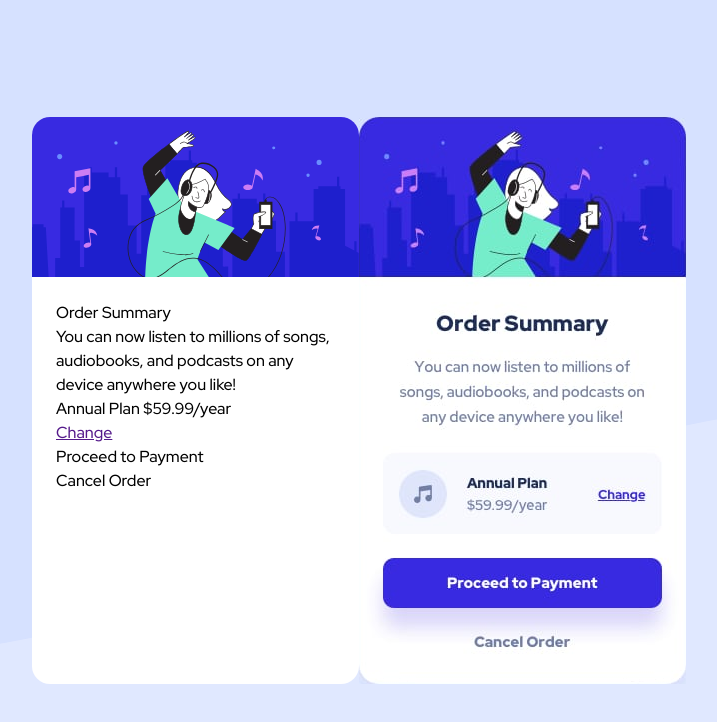
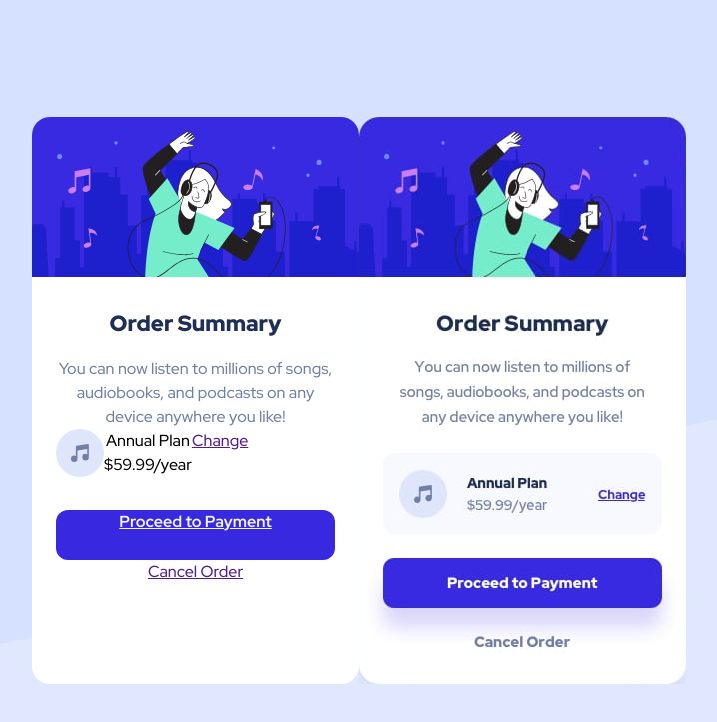
Before and after one commit to joaoprocopio/d6-order-summary, a plain HTML site: page index.html in a window 1280 px wide. Shown: the whole page, without its empty margins (281-998 px from the left). Drawn offline with Linux system fonts and the light colour scheme.

Commit message:
pain started

```diff
--- a/css/style.css
+++ b/css/style.css
@@ -1,17 +1,14 @@
-/* Mobile: 375px
-- Desktop: 1440px */
-
 @import "./reset.css";
 @import url("https://fonts.googleapis.com/css2?family=Red+Hat+Display:wght@500;700;900&display=swap");
 
 /* colors */
 
 :root {
-	--pale_blue: hsl(225, 100%, 94%);
-	--bright_blue: hsl(245, 75%, 52%);
-	--very_pale_blue: hsl(225, 100%, 98%);
-	--desaturated_blue: hsl(224, 23%, 55%);
-	--dark_blue: hsl(223, 47%, 23%);
+	--pale_blue: #e0e8ff;
+	--bright_blue: #3829e0;
+	--very_pale_blue: #f5f7ff;
+	--desaturated_blue: #7280a7;
+	--dark_blue: #1f2f56;
 	--white: #ffffff;
 	background-image: url(../images/pattern-background-mobile.svg);
 	background-size: 100%;
@@ -28,8 +25,8 @@
 /* screen */
 
 #content {
+	width: 100vw;
 	height: 100vh;
-	width: 100vw;
 	display: flex;
 	align-items: center;
 	justify-content: center;
@@ -45,32 +42,96 @@
 	flex-direction: column;
 	align-items: center;
 	overflow: hidden;
-	box-shadow: 0 4px 16px -8px var(--grayish-blue);
 	background-color: var(--white);
 }
 
-.svg-container {
+.information-container {
+	width: 100%;
+	display: flex;
+	flex-direction: column;
+	align-items: center;
+	padding-left: 24px;
+	padding-right: 24px;
+	text-align: center;
+}
+
+/* flex wrapper */
+
+.text-wrapper {
+	display: flex;
+	flex-direction: column;
+	align-items: center;
+}
+
+.checkout-wrapper {
+	width: 279px;
+	height: 81px;
+	display: flex;
+	flex-direction: row;
+}
+
+.price-wrapper {
+	display: flex;
+	flex-direction: column;
+}
+
+.buttons-wrapper {
+	display: flex;
+	flex-direction: column;
+}
+
+/* flex items */
+
+/* svg's */
+
+.hero-svg {
+	width: 100%;
+	height: 160px;
 	background-image: url(../images/illustration-hero.svg);
 	background-size: 100%;
 	background-repeat: no-repeat;
-	width: 327px;
-	height: 160px;
 }
 
-.information-container {
-	padding: 24px;
+.music-svg {
+	width: 48px;
+	height: 48px;
+	background-image: url(../images/icon-music.svg);
+	background-size: 100%;
+	background-repeat: no-repeat;
 }
-/* flex items */
 
+/* text */
+
+.header {
+	font-size: 22px;
+	color: var(--dark_blue);
+	font-weight: 900;
+	padding-top: 36px;
+	line-height: 100%;
+}
+
+.description {
+	font-size: 16px;
+	color: var(--desaturated_blue);
+	width: fit-content;
+	padding-top: 22px;
+}
+
+/* buttons */
+
+.proceed {
+	width: 279px;
+	height: 50px;
+	border-radius: 12px;
+	font-weight: 700;
+	color: var(--very_pale_blue);
+	background-color: var(--bright_blue);
+	border: none;
+}
+
+/* media query */
 @media screen and (min-width: 1440px) {
 	:root {
 		background-image: url(../images/pattern-background-desktop.svg);
 	}
-
-	/* need to change box container h and w
-	in order to give responsivity to desktop devices
-	.box-container {
-		width: ;
-		height: ;
-	} */
 }
--- a/index.html
+++ b/index.html
@@ -13,26 +13,30 @@
 <body>
 	<div id="content">
 		<div class="box-container">
-			<div class="svg-container"></div>
+			<div class="hero-svg"></div>
 			<div class="information-container">
-				<div>Order Summary</div>
-				<div>
-					You can now listen to millions of songs, audiobooks, and podcasts on any
-					device anywhere you like!
+				<div class="text-wrapper">
+					<div class="header">Order Summary</div>
+					<div class="description">
+						You can now listen to millions of songs, audiobooks, and podcasts on any
+						device anywhere you like!
+					</div>
 				</div>
-				<div>
-					<div class="music-icon"></div>
-					<div>
-						Annual Plan
-						$59.99/year
+				<div class="checkout-wrapper">
+					<div class="music-svg"></div>
+					<div class="price-wrapper">
+						<div>Annual Plan</div>
+						<div>$59.99/year</div>
 					</div>
 					<a href="">Change</a>
 				</div>
-				<div>
-					Proceed to Payment
-				</div>
-				<div>
-					Cancel Order
+				<div class="buttons-wrapper">
+					<a class="proceed" href="">
+						Proceed to Payment
+					</a>
+					<a class="cancel" href="">
+						Cancel Order
+					</a>
 				</div>
 			</div>
 		</div>
```
Also changed, not shown: 1 other file.
